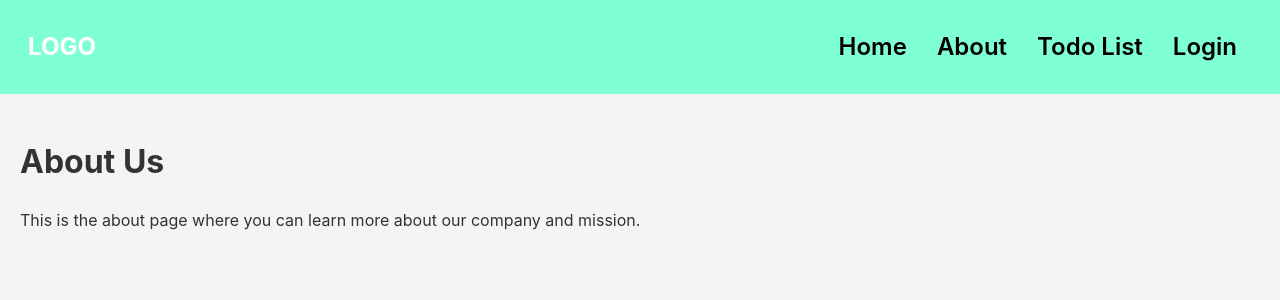
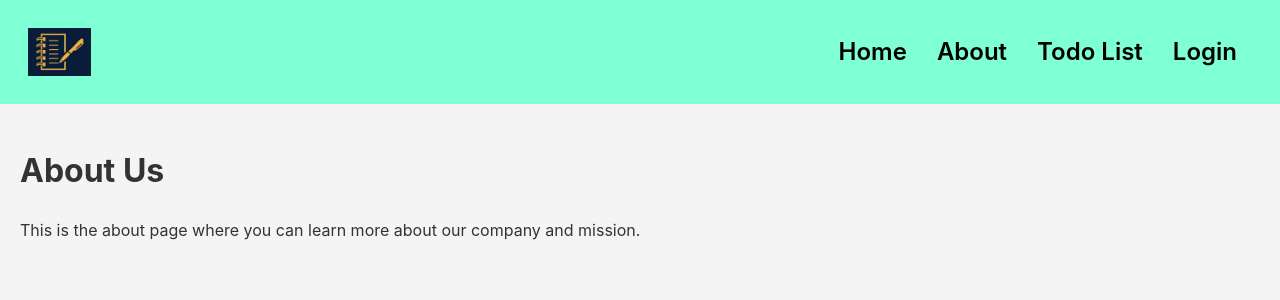
Before and after one commit to zli213/TaskTick, a Next.js app: page /about in a window 1280 px wide. Shown: the top 300 px of the page. Built offline with nearby package versions, Linux system fonts and the light colour scheme.

Commit message:
Add a logo picture.

```diff
--- a/components/pages/Navbar/index.js
+++ b/components/pages/Navbar/index.js
@@ -5,7 +5,10 @@ import Link from "next/link";
 function Navbar() {
     return (
         <nav className="navbarContainer">
-            <div className="logo">LOGO</div>
+            <div className="logo">
+                {/* add a logo picture */}
+                <img className="logoImage" src="./images/logo.png" alt="logo" />
+            </div>
             <div className="navLinks">
                 <Link href="/">Home</Link>
                 <Link href="/about">About</Link>
--- a/components/pages/Navbar/index.scss
+++ b/components/pages/Navbar/index.scss
@@ -10,6 +10,11 @@
     .logo {
         font-size: 1.5rem;
         font-weight: bold;
+        height: 3rem;
+
+        .logoImage {
+            height: 100%;
+        }
     }
 
     .navLinks {
```
Also changed, not shown: public/images/logo.png (added).
